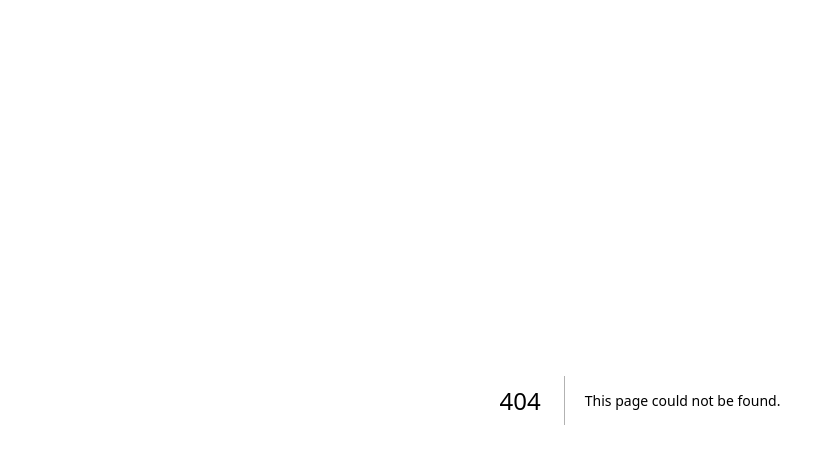
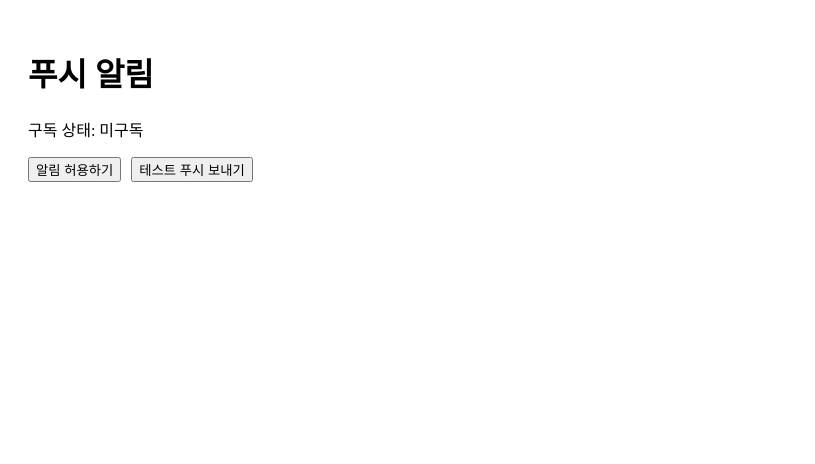
Before and after one commit to firstres1urrection-afk/youngchun-mvp, a Next.js app: page /push in a window 1280 px wide. Before the commit this address had no page. Shown: the top 464 px of the page, without its empty margins (0-815 px from the left). Built offline with nearby package versions, Linux system fonts and the light colour scheme.

Commit message:
feat: add push subscription page

```diff
--- /dev/null
+++ b/pages/push.tsx
@@ -0,0 +1,79 @@
+import { useEffect, useState } from 'react';
+
+function urlBase64ToUint8Array(base64String: string) {
+  const padding = '='.repeat((4 - (base64String.length % 4)) % 4);
+  const base64 = (base64String + padding).replace(/-/g, '+').replace(/_/g, '/');
+  const rawData = atob(base64);
+  const outputArray = new Uint8Array(rawData.length);
+  for (let i = 0; i < rawData.length; ++i) {
+    outputArray[i] = rawData.charCodeAt(i);
+  }
+  return outputArray;
+}
+
+export default function PushPage() {
+  const [subscription, setSubscription] = useState<PushSubscription | null>(null);
+  const [message, setMessage] = useState<string>('');
+
+  useEffect(() => {
+    if (typeof window !== 'undefined' && 'serviceWorker' in navigator) {
+      navigator.serviceWorker.ready.then(async (registration) => {
+        const sub = await registration.pushManager.getSubscription();
+        setSubscription(sub);
+      });
+    }
+  }, []);
+
+  const subscribe = async () => {
+    if (!('serviceWorker' in navigator)) {
+      setMessage('Service workers not supported');
+      return;
+    }
+    const permission = await Notification.requestPermission();
+    if (permission !== 'granted') {
+      setMessage('알림 권한이 거부되었습니다.');
+      return;
+    }
+    await navigator.serviceWorker.register('/sw.js');
+    const registration = await navigator.serviceWorker.ready;
+    const sub = await registration.pushManager.subscribe({
+      userVisibleOnly: true,
+      applicationServerKey: urlBase64ToUint8Array(process.env.NEXT_PUBLIC_VAPID_PUBLIC_KEY as string),
+    });
+    setSubscription(sub);
+    await fetch('/api/push/subscribe', {
+      method: 'POST',
+      headers: {
+        'Content-Type': 'application/json',
+      },
+      body: JSON.stringify(sub),
+    });
+    setMessage('구독이 저장되었습니다.');
+  };
+
+  const sendTestPush = async () => {
+    const res = await fetch('/api/push/test', {
+      method: 'POST',
+    });
+    if (res.ok) {
+      setMessage('테스트 푸시를 발송했습니다.');
+    } else {
+      const data = await res.json().catch(() => ({}));
+      setMessage(data.error || 'Error sending push');
+    }
+  };
+
+  return (
+    <div style={{ padding: '20px' }}>
+      <h1>푸시 알림</h1>
+      <p>구독 상태: {subscription ? '구독됨' : '미구독'}</p>
+      <button onClick={subscribe} disabled={!!subscription}>
+        알림 허용하기
+      </button>
+      <button onClick={sendTestPush} style={{ marginLeft: '10px' }}>
+        테스트 푸시 보내기
+      </button>
+      {message && <p>{message}</p>}
+    </div>
+  );
+}
```
